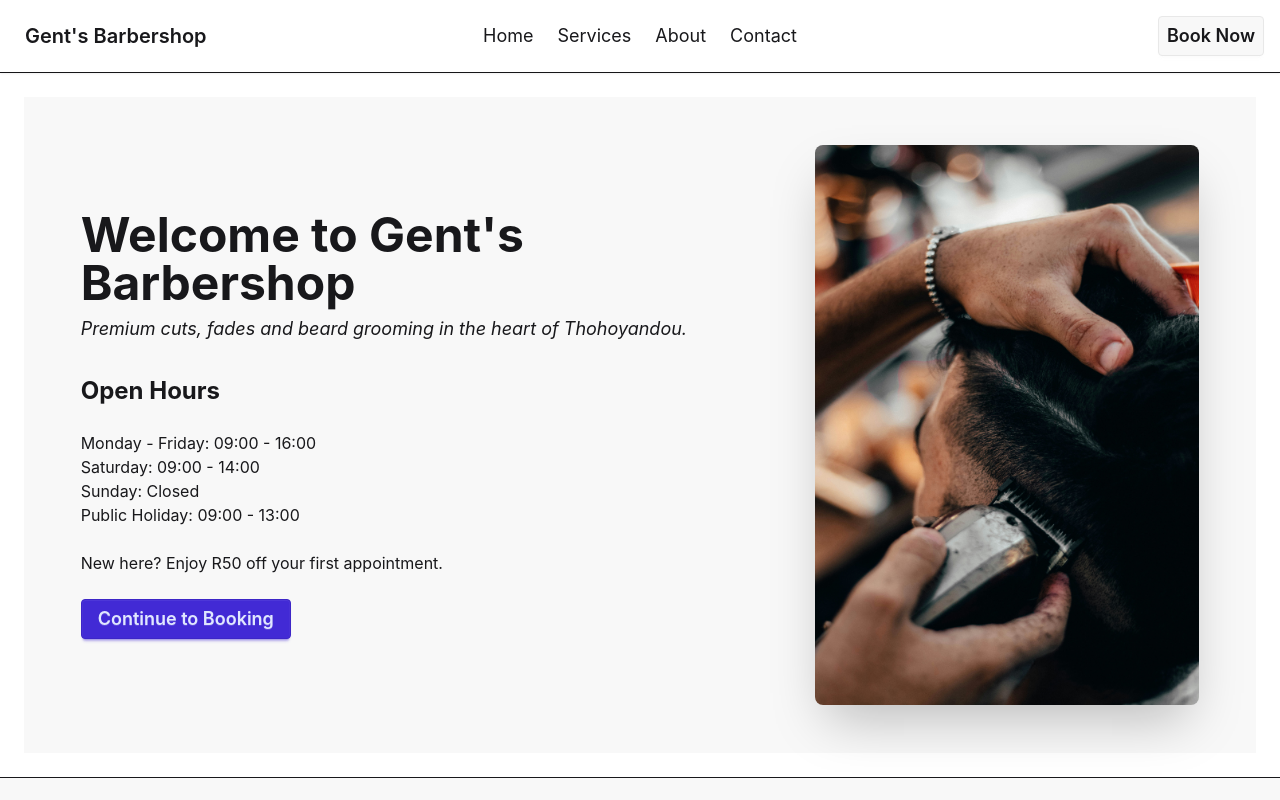
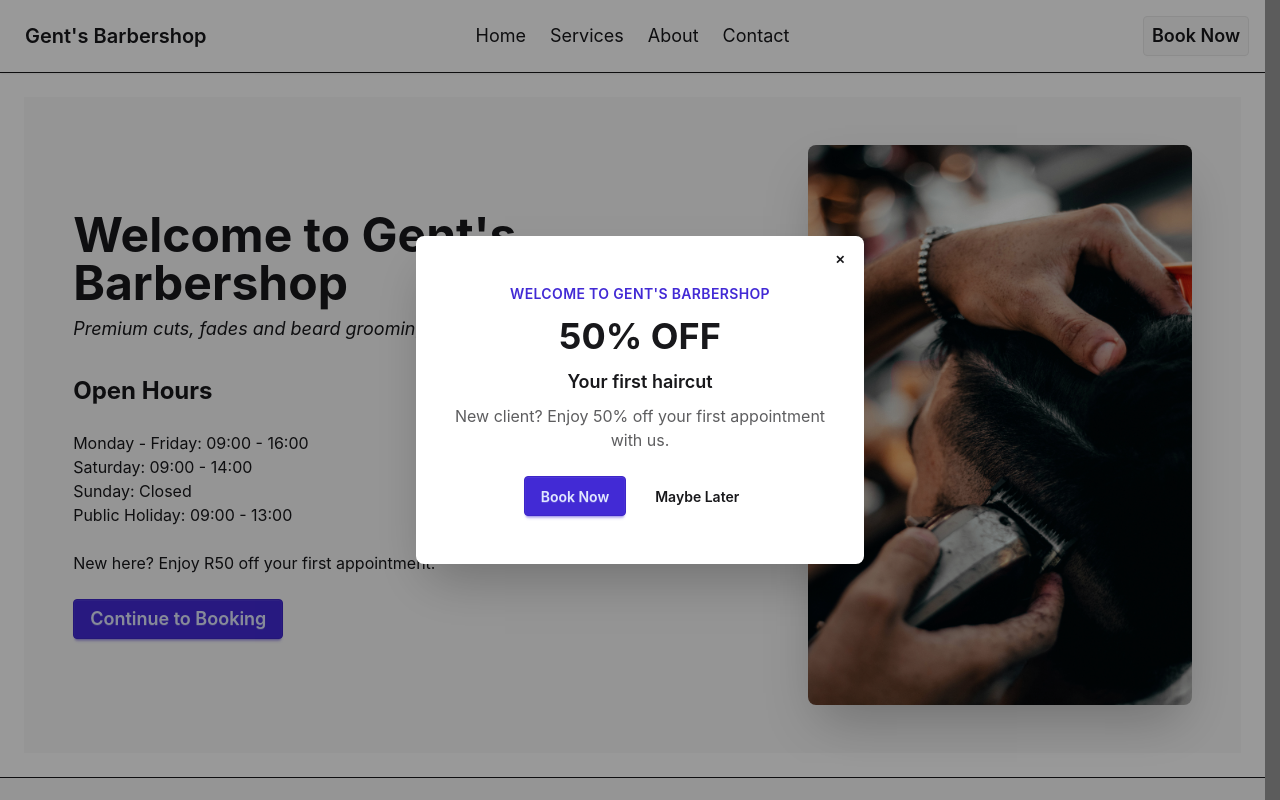
Before and after one commit to BigguyFM98000/gents-barbershop-website, a React (Vite) app: page / in a window 1280 px wide. Shown: the top 800 px of the page. Built offline with nearby package versions, Linux system fonts and the light colour scheme.

Commit message:
implemented the popup modal

```diff
--- /dev/null
+++ b/src/components/DiscountModal.jsx
@@ -0,0 +1,71 @@
+import { useEffect, useState } from "react";
+import { useNavigate } from "react-router-dom";
+
+function DiscountModal() {
+  const [isOpen, setIsOpen] = useState(false);
+  const navigate = useNavigate();
+
+  useEffect(() => {
+    const hasSeenOffer = localStorage.getItem("firstTimeDiscount");
+
+    if (!hasSeenOffer) {
+      const timer = setTimeout(() => {
+        setIsOpen(true);
+      }, 3000);
+
+      return () => clearTimeout(timer);
+    }
+  }, []);
+
+  const closeModal = () => {
+    localStorage.setItem("firstTimeDiscount", "true");
+    setIsOpen(false);
+  };
+
+  if (!isOpen) return null;
+
+  return (
+    <dialog className="modal modal-open">
+      <div className="modal-box max-w-md text-center">
+        {/* Close button */}
+        <button
+          onClick={closeModal}
+          className="btn btn-sm btn-circle btn-ghost absolute right-2 top-2"
+          aria-label="Close promotion"
+        >
+          ✕
+        </button>
+
+        {/* Promotion */}
+        <div className="py-6">
+          <p className="text-sm font-semibold uppercase tracking-wide text-primary">
+            Welcome to Gent's Barbershop
+          </p>
+
+          <h2 className="mt-3 text-4xl font-bold">50% OFF</h2>
+
+          <p className="mt-3 text-lg font-semibold">Your first haircut</p>
+
+          <p className="mt-2 text-base-content/70">
+            New client? Enjoy 50% off your first appointment with us.
+          </p>
+
+          <div className="mt-6 flex justify-center gap-3">
+            <button onClick={() => navigate("contact")} className="btn btn-primary">
+              Book Now
+            </button>
+
+            <button onClick={closeModal} className="btn btn-ghost">
+              Maybe Later
+            </button>
+          </div>
+        </div>
+      </div>
+
+      {/* Background */}
+      <div className="modal-backdrop" onClick={closeModal}></div>
+    </dialog>
+  );
+}
+
+export default DiscountModal;
--- a/src/pages/Home.jsx
+++ b/src/pages/Home.jsx
@@ -1,11 +1,15 @@
 import barbercut from "../assets/salah-regouane-unsplash.jpg";
 import { useNavigate } from "react-router-dom";
-import { motion } from "motion/react"
+import { motion } from "motion/react";
+import DiscountModal from "../components/DiscountModal";
+import { Fragment } from "react";
 
 function HomePage() {
   const navigate = useNavigate();
 
   return (
+    <Fragment>
+      <DiscountModal/>
     <div className="hero min-w-0 bg-base-200 px-2 py-8 sm:px-6">
       <div className="hero-content min-w-0 flex-col lg:flex-row-reverse">
         <motion.img
@@ -36,6 +40,7 @@ function HomePage() {
         </div>
       </div>
     </div>
+    </Fragment>
   );
 }
 
```
